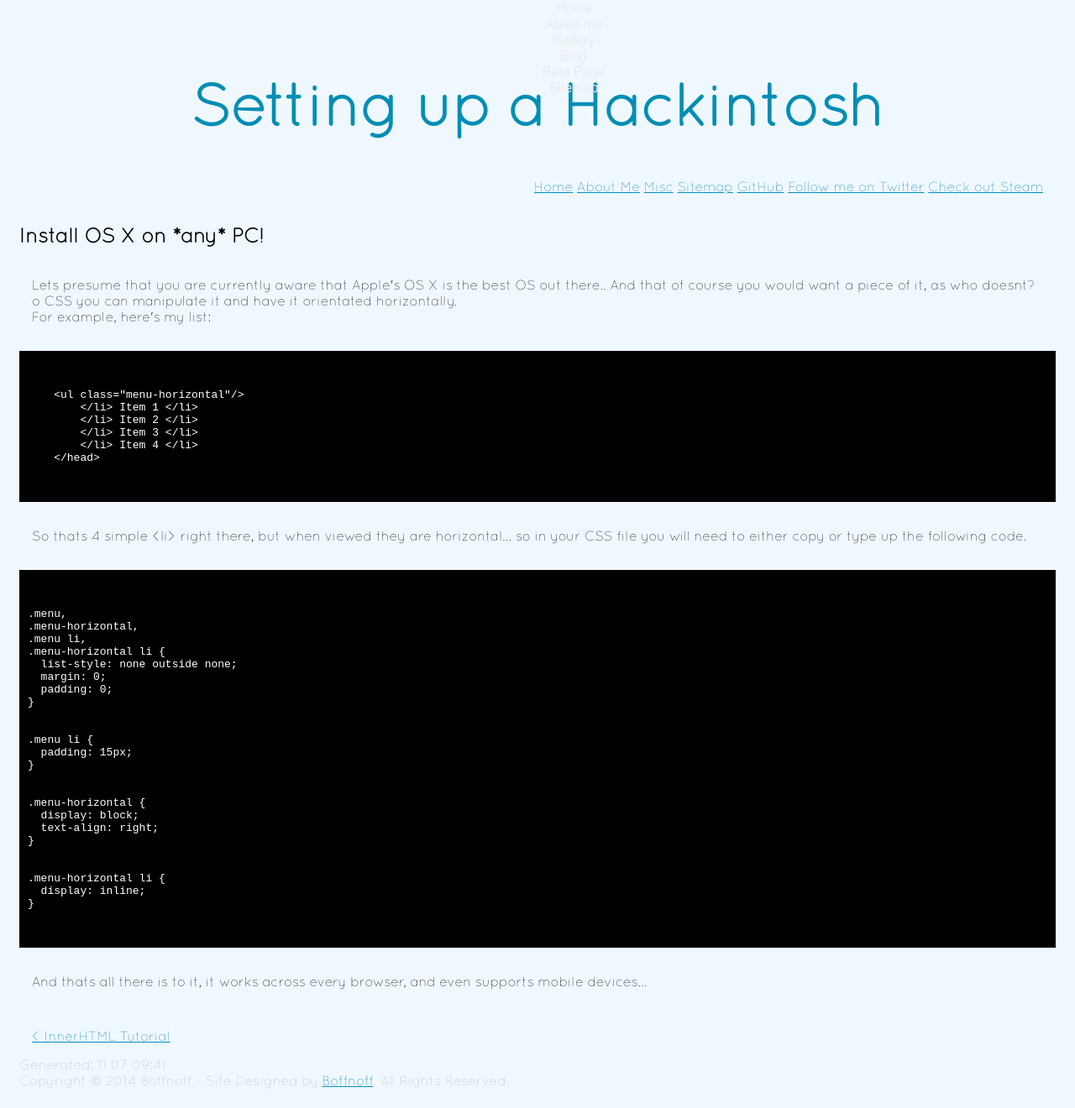
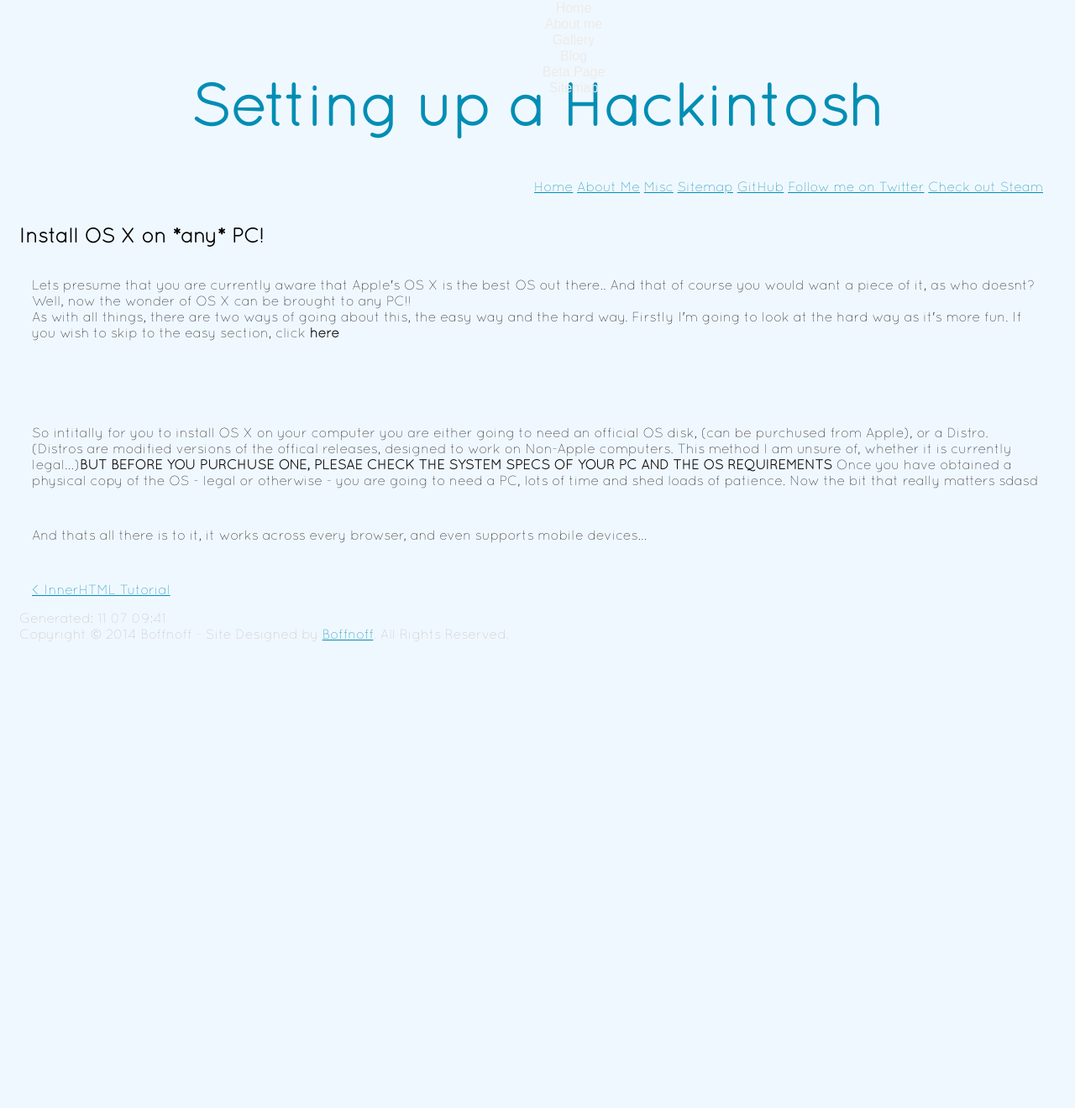
Before and after one commit to boffnoff/boffnoff.github.com, a Jekyll site: the page built from _posts/2014-07-08-install-os-x-on-any-pc.html, in a window 1280 px wide and 1320 px high. Shown: the whole window at 84% size. Built offline with Jekyll 4.4.1, drawn with Linux system fonts in a browser that asks for light colours.

Commit message:
added info about obtaining legal copies of OS X

```diff
--- a/_posts/2014-07-08-install-os-x-on-any-pc.html
+++ b/_posts/2014-07-08-install-os-x-on-any-pc.html
@@ -13,61 +13,24 @@ layout: post
 
 
 <p>
-   Lets presume that you are currently aware that Apple's OS X is the best OS out there.. And that of course you would
-    want a piece of it, as who doesnt?o CSS you can manipulate it and have it orientated horizontally.
+   Lets presume that you are currently aware that Apple's OS X is the best OS out there.. And that of course you would want a piece of it,
+    as who doesnt? Well, now the wonder of OS X can be brought to any PC!!
     <br>
-    For example, here's my list:
+    As with all things, there are two ways of going about this, the easy way and the hard way. Firstly I'm going to look at the hard way as it's
+    more fun. If you wish to skip to the easy section, click <b>here</b>
     </p>
-
-
-    <pre><code>
-
-    &lt;ul class="menu-horizontal"/&gt;
-        &lt;/li&gt; Item 1 &lt;/li&gt;
-        &lt;/li&gt; Item 2 &lt;/li&gt;
-        &lt;/li&gt; Item 3 &lt;/li&gt;
-        &lt;/li&gt; Item 4 &lt;/li&gt;
-    &lt;/head&gt;
-
-    </code></pre>
-
+<br>
+<br>
 
 <p>
-    So thats 4 simple &lt;li&gt; right there, but when viewed they are horizontal... so in your CSS file you will need to either copy or type up the
-    following code.
+   So intitally for you to install OS X on your computer you are either going to need an official OS disk, (can be purchused from Apple), or a
+    Distro. (Distros are modified versions of the offical releases, designed to work on Non-Apple computers. This method I am unsure of, whether
+    it is currently legal...)<b>BUT BEFORE YOU PURCHUSE ONE, PLESAE CHECK THE SYSTEM SPECS OF YOUR PC AND THE OS REQUIREMENTS</b>
+    Once you have obtained a physical copy of the OS - legal or otherwise - you are going to need a PC, lots of time
+    and shed loads of patience. Now the bit that really matters
+    sdasd
 
     </p>
-
-
-<pre><code>
-
-.menu,
-.menu-horizontal,
-.menu li,
-.menu-horizontal li {
-  list-style: none outside none;
-  margin: 0;
-  padding: 0;
-}
-
-
-.menu li {
-  padding: 15px;
-}
-
-
-.menu-horizontal {
-  display: block;
-  text-align: right;
-}
-
-
-.menu-horizontal li {
-  display: inline;
-}
-
-
-</code></pre>
 
 
 <p>
```
